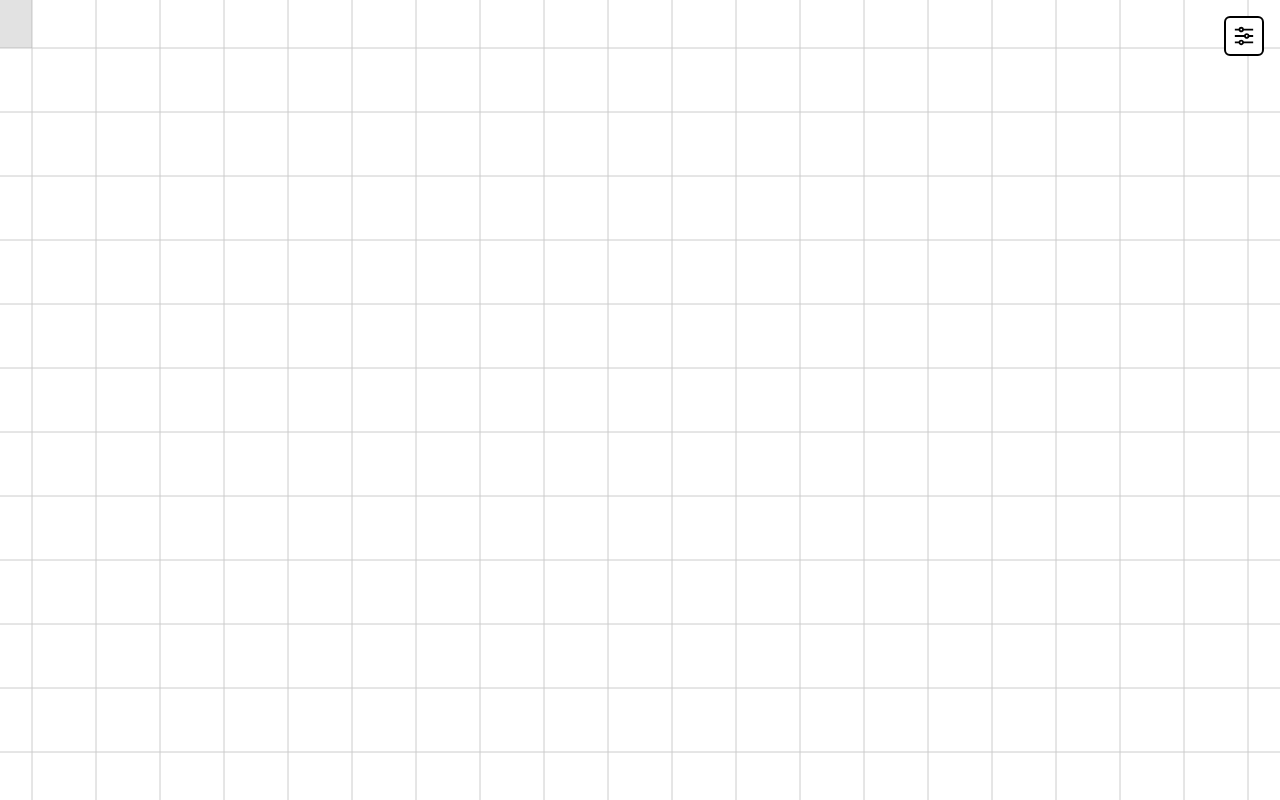
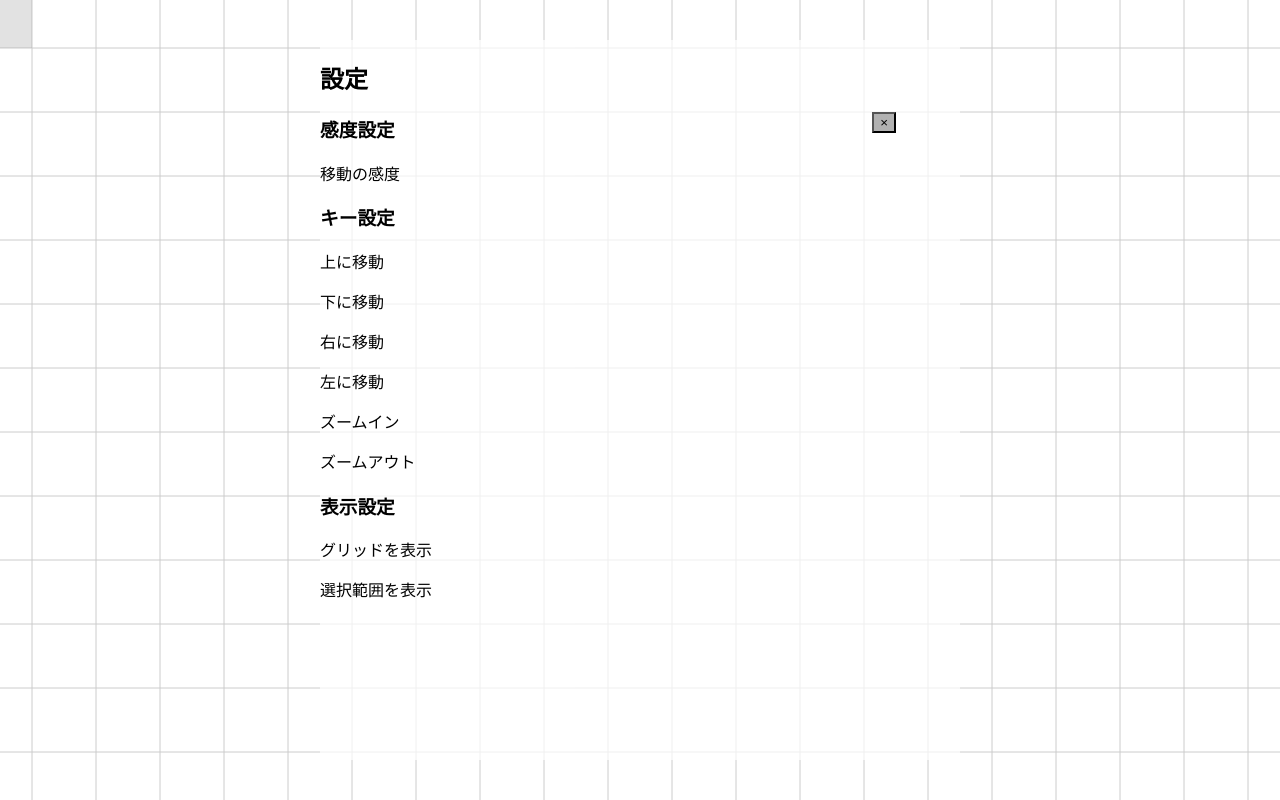
Before and after one commit to scratch-omokai/formune, a website built with Vite: page index.html in a window 1280 px wide. Both pictures are taken after a click on the button 1244 px from the left and 36 px from the top of the page. Built offline with nearby package versions, Linux system fonts and the light colour scheme.

Commit message:
add settings panel

```diff
--- a/index.html
+++ b/index.html
@@ -10,6 +10,33 @@
     <button id="settings-button">
       <img src="/settings.svg" alt="settings">
     </button>
+    <div id="settings-panel">
+      <section>
+        <h2>設定</h2>
+        <button id="settings-close">×</button>
+      </section>
+
+      <section>
+        <h3>感度設定</h3>
+        <p>移動の感度</p>
+      </section>
+
+      <section>
+        <h3>キー設定</h3>
+        <p>上に移動</p>
+        <p>下に移動</p>
+        <p>右に移動</p>
+        <p>左に移動</p>
+        <p>ズームイン</p>
+        <p>ズームアウト</p>
+      </section>
+
+      <section>
+        <h3>表示設定</h3>
+        <p>グリッドを表示</p>
+        <p>選択範囲を表示</p>
+      </section>
+    </div>
     <script type="module" src="/src/main.ts"></script>
   </body>
 </html>
--- a/src/draw.ts
+++ b/src/draw.ts
@@ -7,8 +7,8 @@ export function draw(
   cameraX :number,
   cameraY :number,
   cameraSize :number,
-  mouseX :number,
-  mouseY :number,
+  mouseX :number | null,
+  mouseY :number | null,
   leftMouse :boolean
 ): void {
   const width = canvas.width;
@@ -38,7 +38,7 @@ export function draw(
     }
   }
 
-  {
+  if(!(mouseX === null || mouseY === null)){
     const C = coordinate(
       mouseX,mouseY,cameraX,cameraY,cameraSize,width,height
     );
--- a/src/main.ts
+++ b/src/main.ts
@@ -5,19 +5,35 @@ import { draw } from "./draw";
 
 type Action = "up" | "down" | "right" | "left" | "zoomin" | "zoomout" ;
 
+
 const canvas = document.getElementById("game") as HTMLCanvasElement;
 const ctx = canvas.getContext("2d");
-if(ctx === null){
-  throw new Error("CanvasRenderingContext2Dを取得できません");
-}
+if(ctx === null)
+  {throw new Error("CanvasRenderingContext2Dを取得できません");}
+
+
+const settingsButton = document.getElementById("settings-button");
+const settingsPanel = document.getElementById("settings-panel");
+const settingsClose = document.getElementById("settings-close");
+
+if(settingsButton === null)
+  {throw new Error("settings-buttonを取得できません");}
+if(settingsPanel === null)
+  {throw new Error("settings-panelを取得できません");}
+if(settingsClose === null)
+  {throw new Error("settings-closeを取得できません");}
+
+let panelDisplayed :boolean = false;
+
+
 let cameraSpeed :number = 384;
 
 let cameraX :number = 0;
 let cameraY :number = 0;
 let cameraSize :number = 1;
 
-let mouseX :number = 0;
-let mouseY :number = 0;
+let mouseX :number | null = 0;
+let mouseY :number | null = 0;
 let leftMouse :boolean = false;
 let rightMouse :boolean = false;
 
@@ -62,12 +78,29 @@ function gameLoop(currentTime: number) {
 
 requestAnimationFrame(gameLoop);
 
+settingsButton.addEventListener("click" , () => {
+  settingsPanel.style.display = "block";
+  settingsButton.style.display = "none";
+  panelDisplayed = true;
+});
+
+settingsClose.addEventListener("click" , () => {
+  settingsPanel.style.display = "none";
+  settingsButton.style.display = "block";
+  panelDisplayed = true;
+});
+
 window.addEventListener("resize", ()=>{resize(canvas)});
 resize(canvas);
 
 window.addEventListener("mousemove", (event: MouseEvent) => {
-  mouseX = event.clientX;
-  mouseY = event.clientY;
+  if (event.target !== canvas){
+    mouseX = null;
+    mouseY = null;
+  }else{
+    mouseX = event.clientX;
+    mouseY = event.clientY;
+  }
 });
 
 window.addEventListener("mousedown", (event: MouseEvent) => {
--- a/src/style.css
+++ b/src/style.css
@@ -34,3 +34,27 @@ canvas {
   width: 22px;
   height: 22px;
 }
+
+#settings-panel{
+  position: fixed;
+
+  left: 50%;
+  top: 50%;
+  transform: translate(-50%, -50%);
+
+  overflow-y: auto;
+  width: 50%;
+  height: 90%;
+  background: rgba(255, 255, 255, 0.70);
+
+  z-index: 5;
+}
+
+#settings-close{
+  position: absolute;
+
+  right: 10%;
+  top: 10%;
+
+  background: rgba(177, 177, 177);
+}
```
